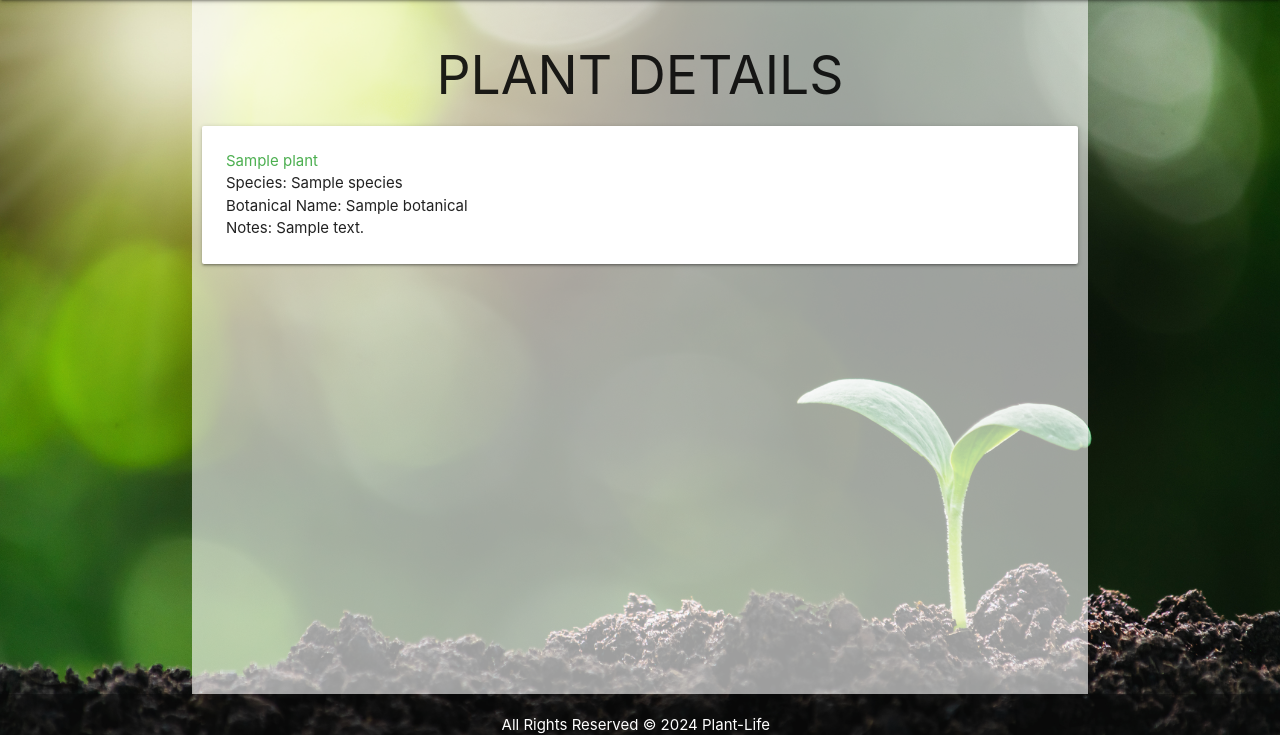
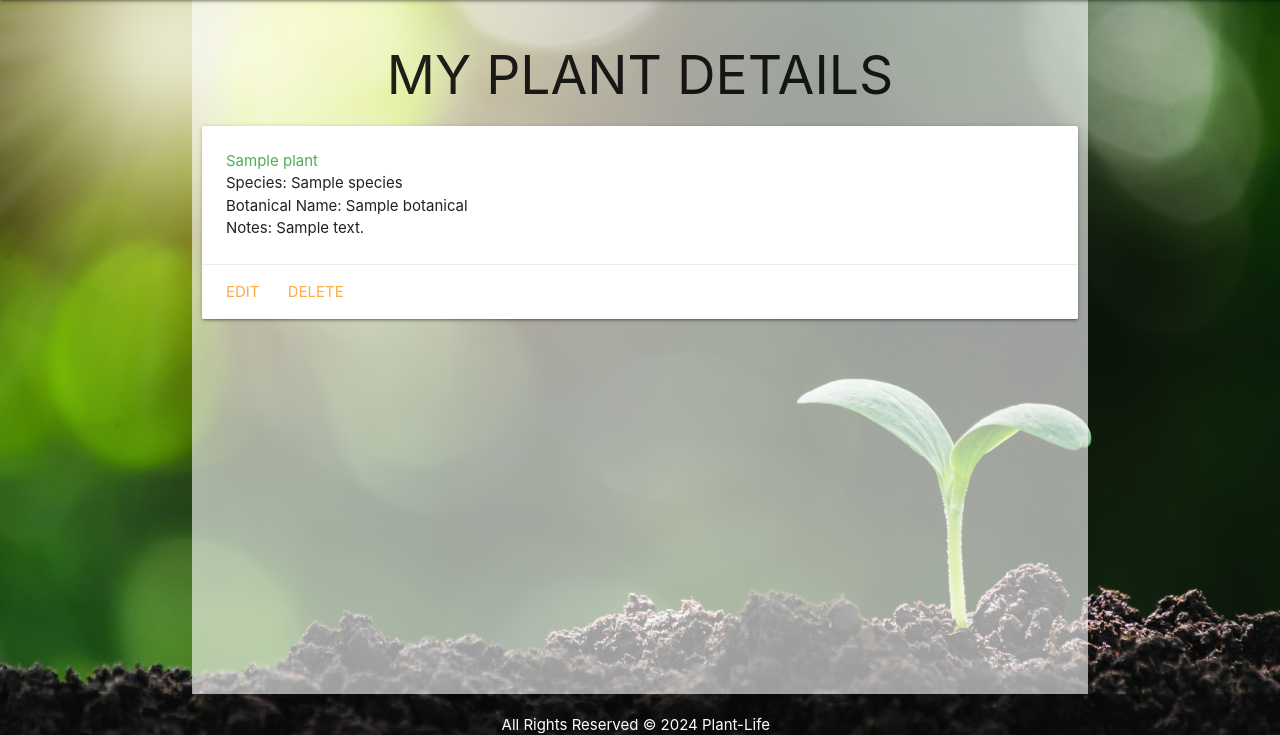
Before and after one commit to KfromtheChi/Plant-Life, a Django app: template main_app/templates/plants/detail.html in a window 1280 px wide. Shown: the part 64-799 px from the top of the page. Run offline with Django 3.2, Linux system fonts and the light colour scheme; the template is opened without the code that fills it: most values are stand-ins (such as "Sample title", 1, 10 or a date in 2020).

Commit message:
Edit plant and delete plant routes and views created.

```diff
--- a/main_app/templates/base.html
+++ b/main_app/templates/base.html
@@ -20,7 +20,7 @@
         <ul class="right">
           <li><a href="{% url 'about' %}">ABOUT</a></li>
           <li><a href="{% url 'quiz' %}">TAKE THE QUIZ!</a></li>
-          <li><a href="{% url 'plants_create' %}">ADD A PLANT</a></li>
+          <li><a href="{% url 'create' %}">ADD A PLANT</a></li>
           <li><a href="{% url 'index' %}">MY PLANTS</a></li>
           <li><a href="{% url 'care' %}">CARE TIPS</a></li>
         </ul>
--- a/main_app/templates/plants/detail.html
+++ b/main_app/templates/plants/detail.html
@@ -1,7 +1,7 @@
 {% extends 'base.html' %}
 {% block content %}
 
-<center> <h2>PLANT DETAILS</h2> </center>
+<center> <h2>MY PLANT DETAILS</h2> </center>
 
 <div class="card">
   <div class="card-content">
@@ -10,6 +10,10 @@
         <p>Botanical Name: {{ plant.botanical }}</p>
         <p>Notes: {{ plant.notes }}</p>
   </div>
+  <div class="card-action">
+    <a href="{% url 'update' plant.id %}">EDIT</a>
+    <a href="{% url 'delete' plant.id %}">DELETE</a>
+  </div>
 </div>
 
 {% endblock %}
--- a/main_app/urls.py
+++ b/main_app/urls.py
@@ -6,10 +6,12 @@ urlpatterns = [
     path('', views.home, name='home'),
     # this route will display the about page
     path('about/', views.about, name='about'),
-    path('quiz/', views.quiz, name='quiz'),
     path('care/', views.care, name='care'),
     path('plants/', views.plants_index, name='index'),
     path('plants/<int:plant_id>/', views.plants_detail, name='detail'),
-    path('plants/create/', views.PlantCreate.as_view(), name='plants_create'),
+    path('plants/create/', views.PlantCreate.as_view(), name='create'),
+    path('plants/<int:pk>/update/', views.PlantUpdate.as_view(), name='update'),
+    path('plants/<int:pk>/delete/', views.PlantDelete.as_view(), name='delete'),
+    path('quiz/', views.quiz, name='quiz'),
     path('submit_quiz/', views.SubmitQuiz.as_view(), name='submit_quiz'),
 ]
```
Also changed, not shown: main_app/views.py (+10 -2 lines).
